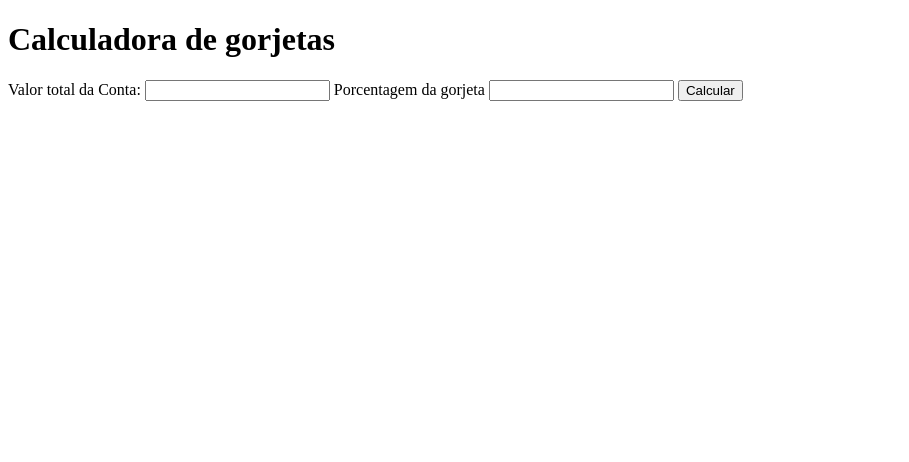
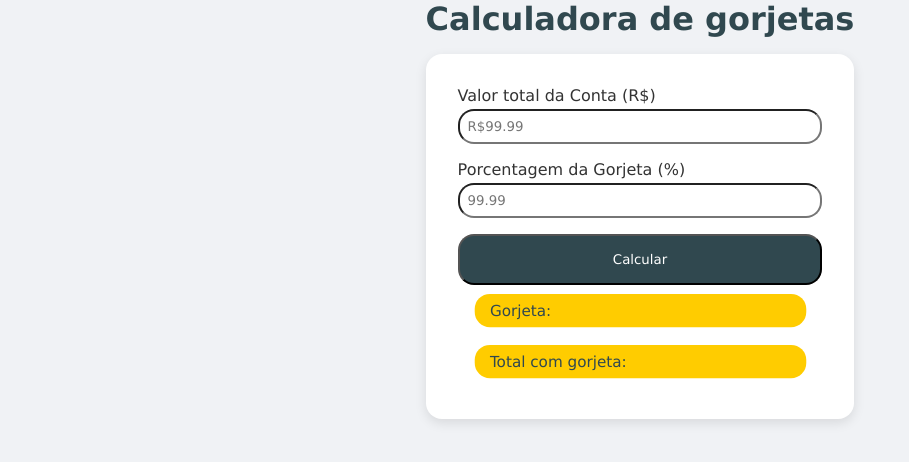
Before and after one commit to MariaLuiseLab2dev/modulo-JS, a plain HTML site: page calculadoraGorjetas/index.html in a window 1280 px wide. Shown: the whole page, without its empty margins (0-909 px from the left). Drawn offline with Linux system fonts and the light colour scheme.

Commit message:
Fix: CSS added to calculator of tips

```diff
--- a/calculadora/calculadora.js
+++ b/calculadora/calculadora.js
@@ -14,7 +14,7 @@ function calcular(op) {
 
     if (isNaN(numero1) || isNaN(numero2)) { // se qualquer um dos dois números não for um número
         alert("digite dois números válidos.");
-        return; // retorna nada (void)
+        return; // retorna nada (void) e finaliza.
     } else if (numero1) {
 
     }
--- /dev/null
+++ b/calculadoraGorjetas/css/style.css
@@ -0,0 +1,93 @@
+* {
+    box-sizing: border-box;
+    margin: 0;
+    padding: 0;
+    font-family: 'Lucida Sans', Verdana, sans-serif;
+}
+
+:root {
+    --clr-bg: #f0f2f5;
+    --clr-primary: #30484f;
+    --clr-accent: #ffcc00;
+    --clr-text: #333;
+
+    --space-xs: 0.5rem;
+    --space-s: 1rem;
+    --space-m: 2rem;
+    --radius: 1rem;
+
+    --transition: 0.3s ease;
+    --font-base: 'Lucida Sans', Verdana, sans-serif;
+}
+
+body {
+    display: flex;
+    flex-direction: column;
+    align-items: center;
+    justify-content: center;
+    background: var(--clr-bg);
+    font-family: var(--font-base);
+    color: var(--clr-text);
+}
+
+.card {
+    display: flex;
+    flex-direction: column;
+    background: white;
+    border-radius: var(--radius);
+    padding: var(--space-m);
+    box-shadow: 0 4px 12px rgba(0, 0, 0, 0.1);
+    transition: box-shadow var(--transition);
+}
+
+.card:hover {
+    box-shadow: 0 8px 20px rgba(0, 0, 0, 0.15);
+}
+
+h1 {
+    font-size: 2rem;
+    margin-bottom: var(--space-s);
+    color: var(--clr-primary);
+    text-align: center;
+}
+
+.card-label {
+    font-size: 1rem;
+    margin-bottom: 0.25rem;
+}
+
+.card-input {
+    margin-bottom: var(--space-s);
+    padding: var(--space-xs);
+    border-radius: var(--radius);
+}
+
+.card-botao {
+    background: var(--clr-primary);
+    color: white;
+    padding: var(--space-s);
+    border-radius: var(--radius);
+    cursor: pointer;
+    transition: background var(--transition);
+}
+
+.card-botao:hover {
+    background: var(--clr-accent);
+    transform: translateY(-2px);
+}
+
+.card-input:focus {
+    outline: 2px solid var(--clr-accent);
+    box-shadow: 0 0 0 3px rgba(255, 204, 0, 0.3);
+}
+
+.badge {
+    display: inline-block;
+    margin: var(--space-xs);
+    padding: var(--space-xs) var(--space-s);
+    border-radius: var(--radius);
+    background: var(--clr-accent);
+    color: var(--clr-primary);
+    transform: scale(0.95);
+    transition: transform var(--transition);
+}
--- a/calculadoraGorjetas/index.html
+++ b/calculadoraGorjetas/index.html
@@ -1,25 +1,32 @@
 <!DOCTYPE html>
 <html lang="en">
+
 <head>
     <meta charset="UTF-8">
     <meta name="viewport" content="width=device-width, initial-scale=1.0">
     <script defer src="script.js"></script>
+    <link rel="stylesheet" href="css/style.css">
     <title>Calculadora de Gorjetas</title>
 </head>
+
 <body>
+    <main>
     <h1>Calculadora de gorjetas</h1>
+    <div class="card">
+        <label class="card-label">Valor total da Conta (R$)</label>
+        <input class="card-input" type="number" id="valor-conta" placeholder="R$99.99">
 
-    <label>Valor total da Conta:</label>
-    <input type="number" id="valor-conta">
+        <label class="card-label">Porcentagem da Gorjeta (%)</label>
+        <input class="card-input" type="number" id="porcentagem-gorjeta" placeholder="99.99">
 
+        <button class="card-botao" id="btn-calcular" type="button">Calcular</button>
 
-    <label>Porcentagem da gorjeta</label>
-    <input type="number" id="porcentagem-gorjeta">
+        <p id="resultado-gorjeta" class="badge">Gorjeta:</p>
+        <p id="resultado-total" class="badge">Total com gorjeta: </p>
 
-    <button id="btn-calcular">Calcular</button>
+    </div>
 
-    <p id="resultado-gorjeta"></p>
-    <p id="resultado-total"></p>
+    </main>
+</body>
 
-</body>
 </html>
--- a/calculadoraGorjetas/script.js
+++ b/calculadoraGorjetas/script.js
@@ -25,8 +25,8 @@ const calcularGorjeta = () => {
     const valorTotal = valorDaConta + valorDaGorjeta;
 
     // Expõe o resultado
-    resultadoGorjeta.textContent = `Gorjeta: R$ ${valorDaGorjeta.toFixed(2)}`;
-    resultadoTotal.textContent = `Total com gorjeta: R$ ${valorTotal.toFixed(2)}`;
+    resultadoGorjeta.innerText = `Gorjeta: R$ ${valorDaGorjeta.toFixed(2)}`;
+    resultadoTotal.innerText = `Total com gorjeta: R$ ${valorTotal.toFixed(2)}`;
 };
 
 btnCalcular.addEventListener('click', calcularGorjeta);
```
